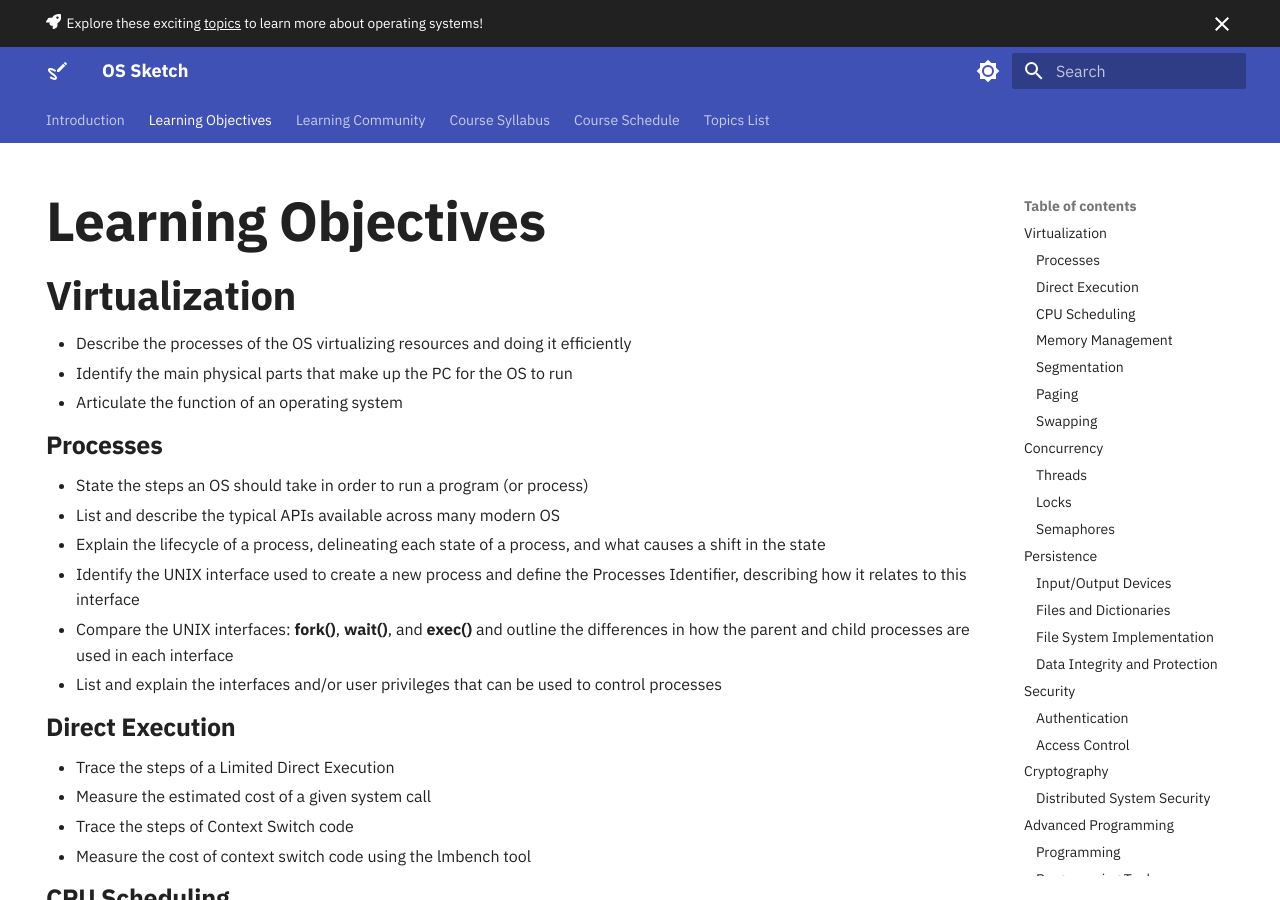
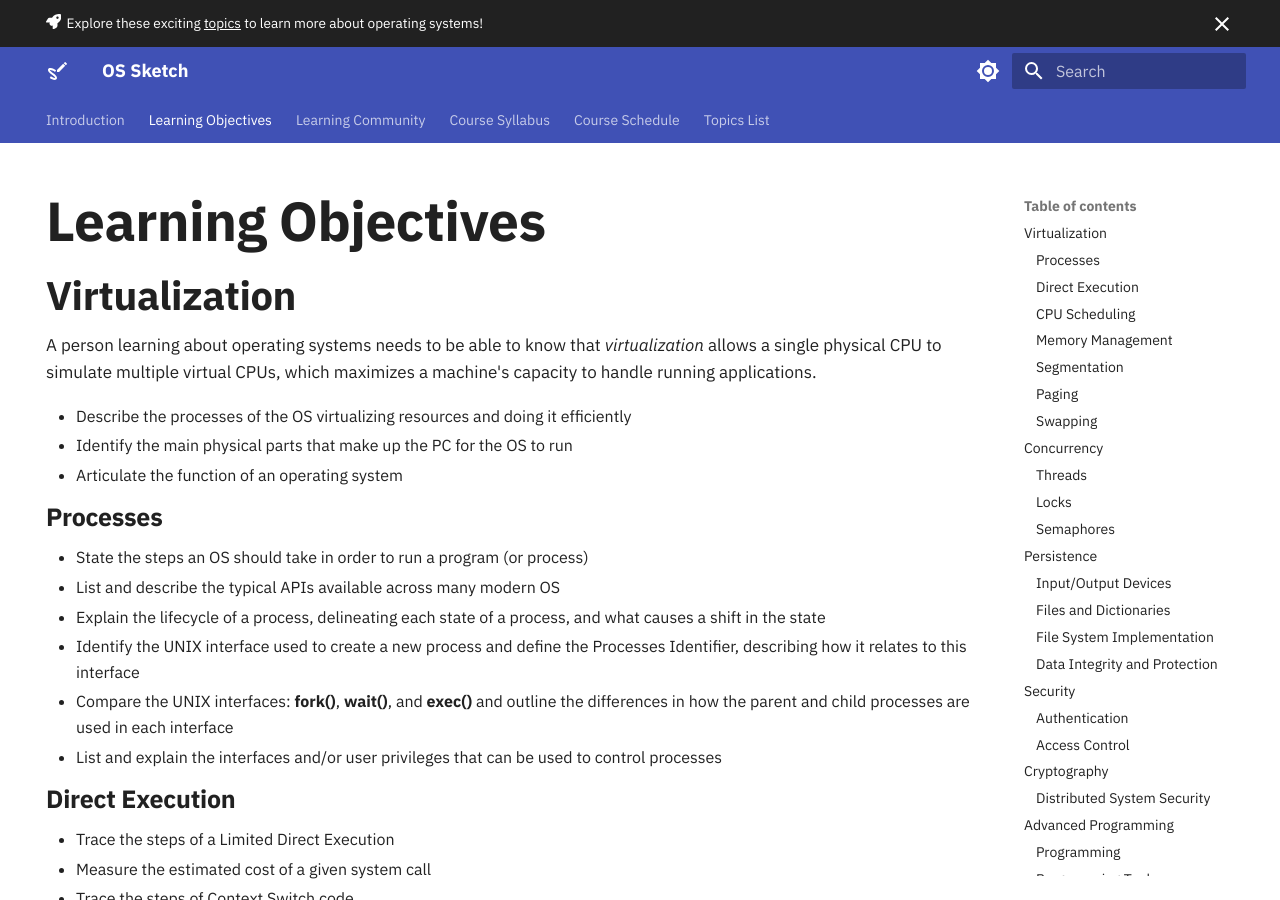
Before and after one commit to OS-Sketch/www.os-sketch.com, an MkDocs documentation site: the page built from docs/operating-systems/learning-objectives.md, in a window 1280 px wide and 900 px high. Built offline with MkDocs 1.6.1 and Material for MkDocs 9.7.7, drawn with Linux system fonts in a browser that asks for light colours.

Commit message:
adding intro to virtualization

```diff
--- a/docs/operating-systems/learning-objectives.md
+++ b/docs/operating-systems/learning-objectives.md
@@ -26,6 +26,7 @@
 # Learning Objectives
 
 ## Virtualization
+A person learning about operating systems needs to be able to know that *virtualization* allows a single physical CPU to simulate multiple virtual CPUs, which maximizes a machine's capacity to handle running applications.
 
 - Describe the processes of the OS virtualizing resources and doing it efficiently
 - Identify the main physical parts that make up the PC for the OS to run
```
